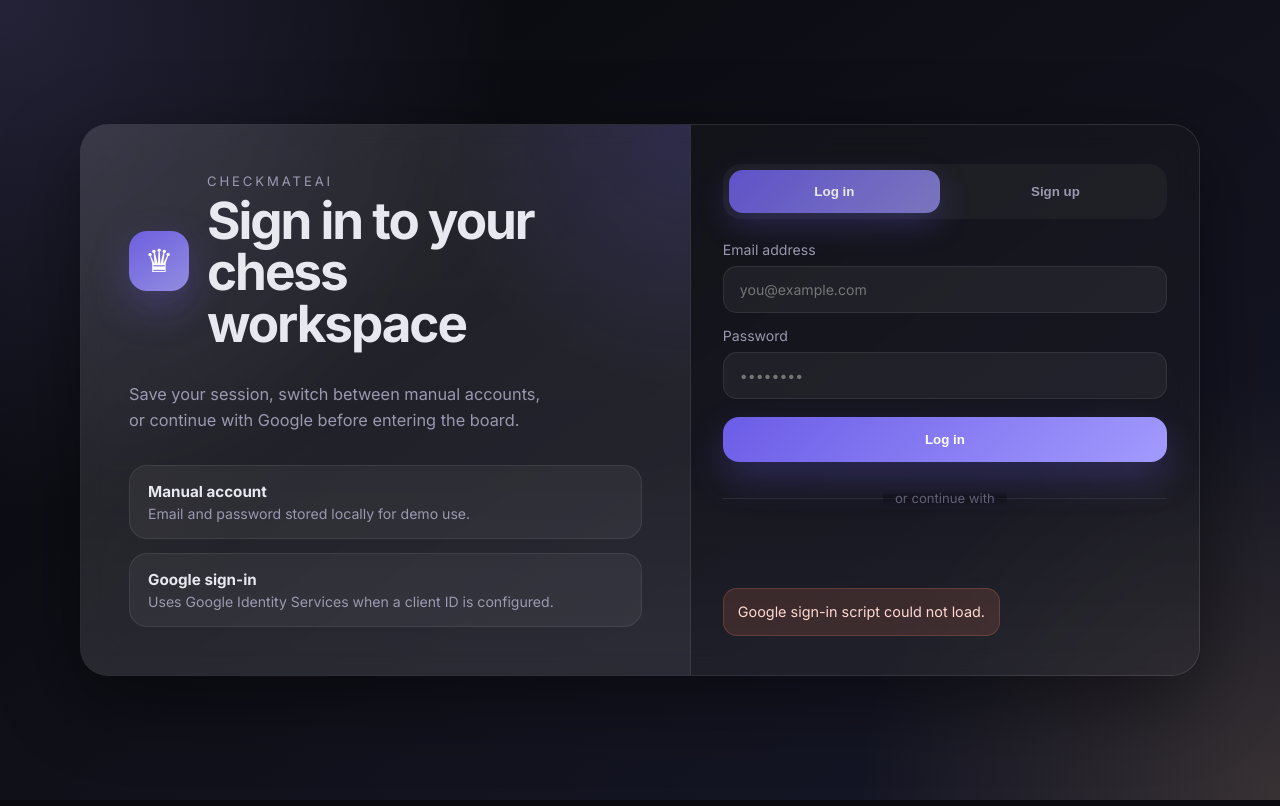
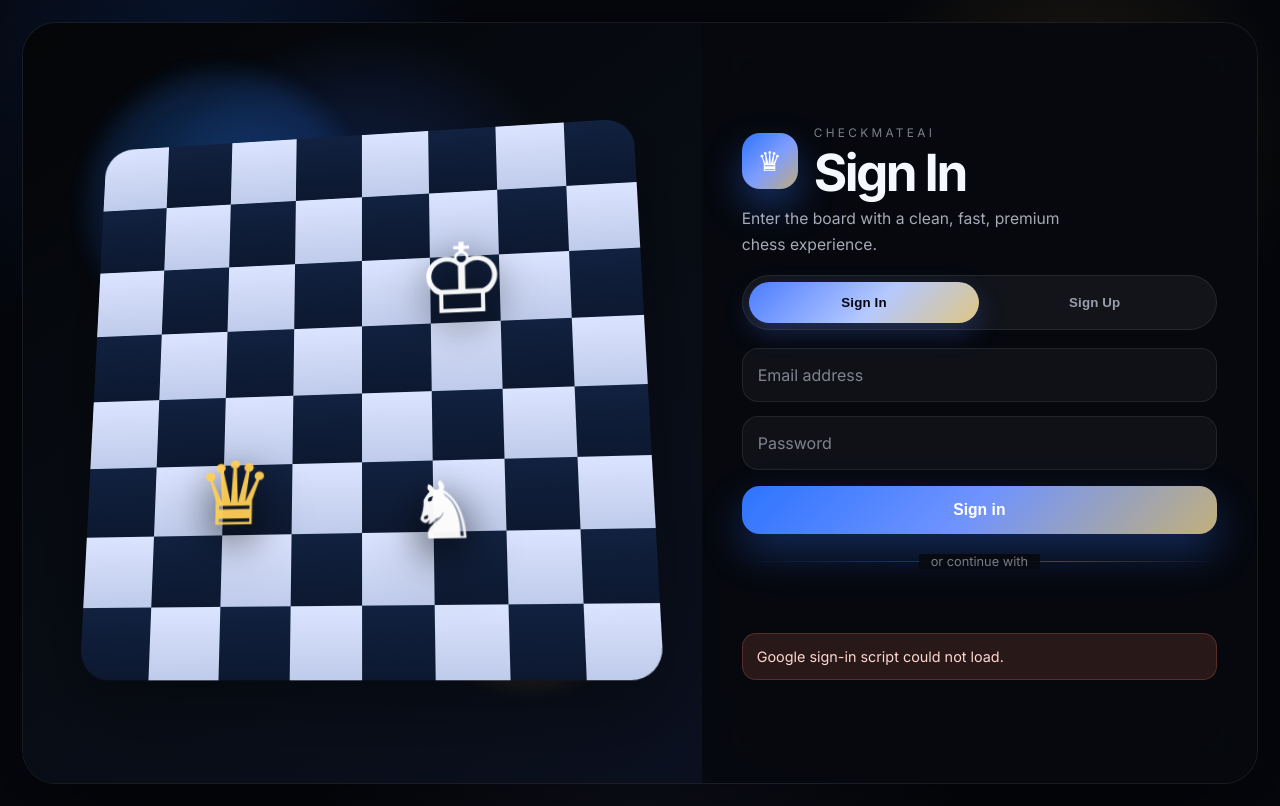
Before and after one commit to swapnilvasave24-web/ADSA-Chess-Engine-Game, a React (Vite) app in the folder frontend/: page / in a window 1280 px wide. Built offline with nearby package versions, Linux system fonts and the light colour scheme; no server answers.

Commit message:
Update login screen UI to latest design

```diff
--- a/frontend/src/components/AuthScreen.css
+++ b/frontend/src/components/AuthScreen.css
@@ -2,168 +2,233 @@
   min-height: 100vh;
   display: grid;
   place-items: center;
-  padding: 32px 20px;
+  padding: 22px;
   background:
-    radial-gradient(circle at top left, rgba(162, 155, 254, 0.18), transparent 34%),
-    radial-gradient(circle at bottom right, rgba(253, 203, 110, 0.14), transparent 28%),
-    linear-gradient(145deg, #08080c 0%, #10111a 52%, #17182a 100%);
+    radial-gradient(circle at 16% 14%, rgba(31, 111, 255, 0.22), transparent 22%),
+    radial-gradient(circle at 84% 18%, rgba(255, 201, 74, 0.16), transparent 18%),
+    radial-gradient(circle at 50% 88%, rgba(19, 22, 35, 0.95), transparent 34%),
+    #05070d;
+  position: relative;
+  overflow: hidden;
 }
 
-[data-theme="light"] .auth-screen {
-  background:
-    radial-gradient(circle at top left, rgba(108, 92, 231, 0.12), transparent 34%),
-    radial-gradient(circle at bottom right, rgba(253, 203, 110, 0.18), transparent 28%),
-    linear-gradient(145deg, #f5f7fb 0%, #eef1f7 52%, #e7ebf4 100%);
+.auth-screen::before {
+  content: '';
+  position: absolute;
+  inset: 0;
+  background-image:
+    linear-gradient(rgba(255, 255, 255, 0.035) 1px, transparent 1px),
+    linear-gradient(90deg, rgba(255, 255, 255, 0.035) 1px, transparent 1px);
+  background-size: 44px 44px;
+  opacity: 0.14;
+  mask-image: radial-gradient(circle at center, black 42%, transparent 86%);
+  pointer-events: none;
 }
 
 .auth-shell {
-  width: min(1120px, 100%);
-  border-radius: 28px;
+  width: min(1280px, 100%);
+  display: grid;
+  grid-template-columns: 1.1fr 0.9fr;
+  border-radius: 34px;
   overflow: hidden;
-  display: grid;
-  grid-template-columns: 1.2fr 1fr;
-  box-shadow: 0 24px 80px rgba(0, 0, 0, 0.45);
   position: relative;
+  background: rgba(7, 9, 15, 0.72);
+  box-shadow: 0 28px 120px rgba(0, 0, 0, 0.58);
+  border: 1px solid rgba(255, 255, 255, 0.08);
+  backdrop-filter: blur(18px);
 }
 
-.auth-shell::before {
+.auth-visual {
+  position: relative;
+  min-height: 760px;
+  padding: 44px;
+  display: flex;
+  align-items: center;
+  justify-content: center;
+  background:
+    radial-gradient(circle at 50% 30%, rgba(26, 57, 131, 0.7), transparent 35%),
+    linear-gradient(145deg, #040507 0%, #070b12 45%, #0b1020 100%);
+}
+
+.auth-visual::after {
   content: '';
   position: absolute;
   inset: 0;
-  background:
-    linear-gradient(135deg, rgba(255, 255, 255, 0.05), transparent 35%),
-    linear-gradient(0deg, rgba(255, 255, 255, 0.04), transparent 40%);
+  background-image:
+    linear-gradient(rgba(255, 255, 255, 0.025) 1px, transparent 1px),
+    linear-gradient(90deg, rgba(255, 255, 255, 0.025) 1px, transparent 1px);
+  background-size: 28px 28px;
+  opacity: 0.12;
   pointer-events: none;
 }
 
-.auth-hero {
-  padding: 48px;
+.auth-visual-orb {
+  position: absolute;
+  border-radius: 999px;
+  filter: blur(10px);
+  opacity: 0.9;
+  animation: floatOrb 12s ease-in-out infinite;
+}
+
+.auth-visual-orb-blue {
+  width: 260px;
+  height: 260px;
+  background: radial-gradient(circle, rgba(38, 125, 255, 0.55), rgba(38, 125, 255, 0));
+  top: 9%;
+  left: 8%;
+}
+
+.auth-visual-orb-gold {
+  width: 220px;
+  height: 220px;
+  background: radial-gradient(circle, rgba(255, 197, 72, 0.36), rgba(255, 197, 72, 0));
+  bottom: 12%;
+  right: 10%;
+  animation-delay: -4s;
+}
+
+.auth-visual-frame {
+  position: relative;
+  z-index: 1;
+  width: min(100%, 560px);
+  aspect-ratio: 1;
+  transform: perspective(1200px) rotateX(12deg) rotateY(-10deg) rotateZ(-1deg);
+  animation: frameFloat 10s ease-in-out infinite;
+}
+
+.auth-board {
+  position: absolute;
+  inset: 0;
+  display: grid;
+  grid-template-columns: repeat(8, 1fr);
+  border-radius: 30px;
+  overflow: hidden;
+  background: rgba(255, 255, 255, 0.02);
+  box-shadow: 0 24px 80px rgba(0, 0, 0, 0.42);
+}
+
+.auth-board-tile {
+  display: block;
+}
+
+.auth-board-tile.dark {
+  background: linear-gradient(180deg, #11213f, #0d1830);
+}
+
+.auth-board-tile.light {
+  background: linear-gradient(180deg, #dbe4ff, #bfcbea);
+}
+
+.auth-piece {
+  position: absolute;
+  color: rgba(255, 255, 255, 0.96);
+  text-shadow: 0 12px 36px rgba(0, 0, 0, 0.55);
+  filter: drop-shadow(0 14px 24px rgba(0, 0, 0, 0.42));
+}
+
+.auth-piece-king {
+  font-size: clamp(4rem, 8vw, 6.5rem);
+  left: 60%;
+  top: 18%;
+  animation: pieceBob 6s ease-in-out infinite;
+}
+
+.auth-piece-queen {
+  font-size: clamp(3.2rem, 7vw, 5.5rem);
+  left: 20%;
+  top: 58%;
+  color: rgba(255, 205, 84, 0.95);
+  animation: pieceBob 6s ease-in-out infinite reverse;
+}
+
+.auth-piece-knight {
+  font-size: clamp(2.8rem, 6vw, 4.8rem);
+  left: 58%;
+  top: 64%;
+  animation: pieceBob 6s ease-in-out infinite;
+  animation-delay: -2s;
+}
+
+.auth-panel {
+  padding: 40px;
   display: flex;
   flex-direction: column;
-  justify-content: space-between;
-  gap: 32px;
-  background:
-    radial-gradient(circle at top right, rgba(108, 92, 231, 0.18), transparent 32%),
-    linear-gradient(180deg, rgba(255, 255, 255, 0.04), rgba(255, 255, 255, 0.02));
-  border-right: 1px solid rgba(255, 255, 255, 0.08);
+  justify-content: center;
+  gap: 18px;
+  background: rgba(7, 10, 16, 0.72);
+  backdrop-filter: blur(24px);
 }
 
-[data-theme="light"] .auth-hero {
-  background:
-    radial-gradient(circle at top right, rgba(108, 92, 231, 0.14), transparent 32%),
-    linear-gradient(180deg, rgba(255, 255, 255, 0.82), rgba(247, 249, 253, 0.9));
-  border-right-color: rgba(0, 0, 0, 0.08);
+.auth-panel-top {
+  display: grid;
+  gap: 10px;
 }
 
-.auth-brand {
+.auth-brand-lockup {
   display: flex;
   align-items: center;
-  gap: 18px;
+  gap: 16px;
 }
 
 .auth-brand-mark {
-  width: 60px;
-  height: 60px;
+  width: 56px;
+  height: 56px;
+  border-radius: 18px;
   display: grid;
   place-items: center;
-  border-radius: 18px;
-  background: linear-gradient(145deg, rgba(108, 92, 231, 0.95), rgba(162, 155, 254, 0.85));
+  font-size: 1.7rem;
   color: white;
-  font-size: 2rem;
-  box-shadow: 0 16px 40px rgba(108, 92, 231, 0.3);
+  background: linear-gradient(135deg, #2d74ff, #7f9dff 52%, #d6b04b 118%);
+  box-shadow: 0 18px 36px rgba(45, 116, 255, 0.35);
 }
 
-.auth-kicker {
-  font-size: 0.82rem;
-  letter-spacing: 0.22em;
+.auth-brand-kicker {
+  font-size: 0.74rem;
+  letter-spacing: 0.28em;
   text-transform: uppercase;
-  color: var(--text-secondary);
-  margin-bottom: 6px;
+  color: rgba(232, 236, 255, 0.52);
+  margin-bottom: 8px;
 }
 
-.auth-hero h1 {
-  font-size: clamp(2.2rem, 4vw, 4.2rem);
-  line-height: 1;
-  letter-spacing: -0.04em;
-  max-width: 10ch;
+.auth-brand-lockup h1 {
+  font-size: clamp(2rem, 4vw, 3.5rem);
+  line-height: 0.95;
+  letter-spacing: -0.05em;
+  color: #f6f8ff;
 }
 
-.auth-copy {
-  max-width: 40ch;
-  color: var(--text-secondary);
-  font-size: 1.02rem;
+.auth-brand-copy {
+  color: rgba(229, 233, 247, 0.72);
+  max-width: 36ch;
   line-height: 1.6;
-}
-
-.auth-highlights {
-  display: grid;
-  gap: 14px;
-}
-
-.auth-highlights div {
-  display: grid;
-  gap: 4px;
-  padding: 16px 18px;
-  border-radius: 18px;
-  background: rgba(255, 255, 255, 0.05);
-  border: 1px solid rgba(255, 255, 255, 0.08);
-}
-
-[data-theme="light"] .auth-highlights div {
-  background: rgba(255, 255, 255, 0.72);
-  border-color: rgba(0, 0, 0, 0.08);
-}
-
-.auth-highlights strong {
-  font-size: 0.95rem;
-}
-
-.auth-highlights span {
-  font-size: 0.88rem;
-  color: var(--text-secondary);
-}
-
-.auth-panel {
-  padding: 32px;
-  display: flex;
-  flex-direction: column;
-  justify-content: center;
-  gap: 22px;
-  background: rgba(10, 10, 15, 0.35);
-}
-
-[data-theme="light"] .auth-panel {
-  background: rgba(255, 255, 255, 0.65);
+  font-size: 0.98rem;
 }
 
 .auth-tabs {
   display: grid;
   grid-template-columns: repeat(2, 1fr);
-  gap: 10px;
   padding: 6px;
-  border-radius: 18px;
-  background: rgba(255, 255, 255, 0.04);
-}
-
-[data-theme="light"] .auth-tabs {
-  background: rgba(0, 0, 0, 0.04);
+  border-radius: 999px;
+  background: rgba(255, 255, 255, 0.05);
+  border: 1px solid rgba(255, 255, 255, 0.08);
 }
 
 .auth-tabs button {
   border: 0;
-  border-radius: 14px;
-  padding: 14px 16px;
+  border-radius: 999px;
+  padding: 13px 16px;
   background: transparent;
-  color: var(--text-secondary);
-  font-weight: 700;
+  color: rgba(232, 236, 255, 0.64);
+  font-weight: 800;
+  letter-spacing: 0.01em;
   cursor: pointer;
   transition: all 180ms ease;
 }
 
 .auth-tabs button.active {
-  color: var(--text-primary);
-  background: linear-gradient(135deg, rgba(108, 92, 231, 0.85), rgba(162, 155, 254, 0.7));
-  box-shadow: 0 12px 30px rgba(108, 92, 231, 0.25);
+  color: #05070d;
+  background: linear-gradient(135deg, #4c7dff, #b5c8ff 55%, #f2c54d 120%);
+  box-shadow: 0 10px 24px rgba(76, 125, 255, 0.25);
 }
 
 .auth-form {
@@ -171,33 +236,45 @@
   gap: 14px;
 }
 
-.auth-form label {
-  display: grid;
-  gap: 8px;
-  font-size: 0.88rem;
-  color: var(--text-secondary);
+.floating-field {
+  position: relative;
 }
 
-.auth-form input {
+.floating-field input {
   width: 100%;
-  padding: 14px 16px;
-  border-radius: 14px;
   border: 1px solid rgba(255, 255, 255, 0.08);
-  background: rgba(255, 255, 255, 0.05);
-  color: var(--text-primary);
+  background: rgba(255, 255, 255, 0.04);
+  color: #f6f8ff;
+  border-radius: 16px;
+  padding: 18px 16px 14px;
   font: inherit;
   outline: none;
-  transition: border-color 180ms ease, box-shadow 180ms ease;
+  transition: border-color 160ms ease, box-shadow 160ms ease, transform 160ms ease, background 160ms ease;
 }
 
-.auth-form input:focus {
-  border-color: rgba(108, 92, 231, 0.75);
-  box-shadow: 0 0 0 4px rgba(108, 92, 231, 0.18);
+.floating-field span {
+  position: absolute;
+  left: 16px;
+  top: 50%;
+  transform: translateY(-50%);
+  color: rgba(232, 236, 255, 0.52);
+  pointer-events: none;
+  transition: all 160ms ease;
 }
 
-[data-theme="light"] .auth-form input {
-  background: rgba(255, 255, 255, 0.88);
-  border-color: rgba(0, 0, 0, 0.08);
+.floating-field input:focus,
+.floating-field input:not(:placeholder-shown) {
+  border-color: rgba(76, 125, 255, 0.78);
+  box-shadow: 0 0 0 4px rgba(76, 125, 255, 0.16);
+  background: rgba(255, 255, 255, 0.06);
+}
+
+.floating-field input:focus + span,
+.floating-field input:not(:placeholder-shown) + span {
+  top: 9px;
+  transform: none;
+  font-size: 0.72rem;
+  color: rgba(255, 204, 122, 0.9);
 }
 
 .auth-message {
@@ -210,43 +287,47 @@
 .auth-message-error {
   color: #ffd7d0;
   background: rgba(225, 112, 85, 0.16);
-  border: 1px solid rgba(225, 112, 85, 0.25);
-}
-
-[data-theme="light"] .auth-message-error {
-  color: #7a2d1b;
+  border: 1px solid rgba(225, 112, 85, 0.24);
 }
 
 .auth-message-info {
-  color: var(--text-secondary);
-  background: rgba(116, 185, 255, 0.12);
-  border: 1px solid rgba(116, 185, 255, 0.18);
+  color: rgba(232, 236, 255, 0.72);
+  background: rgba(76, 125, 255, 0.12);
+  border: 1px solid rgba(76, 125, 255, 0.18);
 }
 
 .auth-submit {
-  margin-top: 4px;
+  margin-top: 2px;
   border: 0;
-  border-radius: 16px;
+  border-radius: 18px;
   padding: 15px 18px;
   font-weight: 800;
+  font-size: 0.98rem;
   color: white;
   cursor: pointer;
-  background: linear-gradient(135deg, #6c5ce7, #a29bfe);
-  box-shadow: 0 16px 36px rgba(108, 92, 231, 0.28);
+  background: linear-gradient(135deg, #2d74ff, #6f93ff 48%, #e1bb49 120%);
+  box-shadow: 0 18px 42px rgba(45, 116, 255, 0.32);
+  transition: transform 160ms ease, box-shadow 160ms ease;
+}
+
+.auth-submit:hover {
+  transform: translateY(-1px);
+  box-shadow: 0 22px 48px rgba(45, 116, 255, 0.38);
 }
 
 .auth-submit:disabled {
   opacity: 0.75;
   cursor: wait;
+  transform: none;
 }
 
 .auth-divider {
   display: grid;
   place-items: center;
   position: relative;
-  margin: 6px 0;
-  color: var(--text-muted);
-  font-size: 0.82rem;
+  margin: 2px 0;
+  color: rgba(232, 236, 255, 0.5);
+  font-size: 0.8rem;
 }
 
 .auth-divider::before {
@@ -255,53 +336,130 @@
   inset-inline: 0;
   top: 50%;
   height: 1px;
-  background: rgba(255, 255, 255, 0.08);
+  background: linear-gradient(90deg, transparent, rgba(76, 125, 255, 0.28), rgba(255, 204, 122, 0.28), transparent);
 }
 
 .auth-divider span {
   position: relative;
   z-index: 1;
   padding: 0 12px;
-  background: linear-gradient(180deg, transparent, rgba(10, 10, 15, 0.45), transparent);
-}
-
-[data-theme="light"] .auth-divider span {
-  background: linear-gradient(180deg, transparent, rgba(255, 255, 255, 0.8), transparent);
+  background: rgba(7, 10, 16, 0.92);
 }
 
 .auth-google {
   display: grid;
   gap: 10px;
-  justify-items: start;
+  justify-items: stretch;
+}
+
+.google-button-host {
+  width: 100%;
 }
 
 .google-button-holder {
   min-height: 44px;
 }
 
-@media (max-width: 920px) {
+@keyframes floatOrb {
+  0%, 100% {
+    transform: translate3d(0, 0, 0) scale(1);
+  }
+  50% {
+    transform: translate3d(16px, -14px, 0) scale(1.06);
+  }
+}
+
+@keyframes frameFloat {
+  0%, 100% {
+    transform: perspective(1200px) rotateX(12deg) rotateY(-10deg) rotateZ(-1deg) translateY(0);
+  }
+  50% {
+    transform: perspective(1200px) rotateX(13deg) rotateY(-8deg) rotateZ(0deg) translateY(-10px);
+  }
+}
+
+@keyframes pieceBob {
+  0%, 100% {
+    transform: translateY(0) scale(1);
+  }
+  50% {
+    transform: translateY(-12px) scale(1.02);
+  }
+}
+
+@media (max-width: 980px) {
+  .auth-screen {
+    padding: 14px;
+  }
+
   .auth-shell {
     grid-template-columns: 1fr;
+    border-radius: 28px;
   }
 
-  .auth-hero {
-    border-right: 0;
-    border-bottom: 1px solid rgba(255, 255, 255, 0.08);
+  .auth-visual {
+    min-height: 460px;
+    padding: 28px;
+  }
+
+  .auth-panel {
+    padding: 28px;
+  }
+
+  .auth-visual-frame {
+    width: min(100%, 480px);
   }
 }
 
 @media (max-width: 640px) {
   .auth-screen {
-    padding: 16px;
+    padding: 10px;
+    place-items: stretch;
   }
 
-  .auth-hero,
+  .auth-visual {
+    min-height: 320px;
+    padding: 18px;
+  }
+
+  .auth-visual-frame {
+    width: 100%;
+    transform: perspective(1200px) rotateX(10deg) rotateY(-8deg) rotateZ(-1deg);
+  }
+
   .auth-panel {
-    padding: 24px;
+    padding: 20px;
+  }
+
+  .auth-mark-row {
+    align-items: flex-start;
   }
 
   .auth-brand-mark {
     width: 52px;
     height: 52px;
+    font-size: 1.6rem;
+    border-radius: 16px;
+  }
+
+  .auth-brand-lockup h1 {
+    font-size: clamp(1.8rem, 8vw, 2.5rem);
+  }
+
+  .auth-tabs {
+    padding: 5px;
+  }
+
+  .auth-tabs button {
+    padding: 12px 10px;
+    font-size: 0.92rem;
+  }
+
+  .floating-field input {
+    border-radius: 14px;
+  }
+
+  .auth-submit {
+    border-radius: 16px;
   }
 }
--- a/frontend/src/components/AuthScreen.jsx
+++ b/frontend/src/components/AuthScreen.jsx
@@ -3,6 +3,17 @@
 import './AuthScreen.css';
 
 const DEFAULT_GOOGLE_CLIENT_ID = import.meta.env.VITE_GOOGLE_CLIENT_ID || '';
+
+const BOARD_PATTERN = [
+  [0, 1, 0, 1, 0, 1, 0, 1],
+  [1, 0, 1, 0, 1, 0, 1, 0],
+  [0, 1, 0, 1, 0, 1, 0, 1],
+  [1, 0, 1, 0, 1, 0, 1, 0],
+  [0, 1, 0, 1, 0, 1, 0, 1],
+  [1, 0, 1, 0, 1, 0, 1, 0],
+  [0, 1, 0, 1, 0, 1, 0, 1],
+  [1, 0, 1, 0, 1, 0, 1, 0],
+];
 
 export default function AuthScreen({ onAuthenticated }) {
   const [mode, setMode] = useState('login');
@@ -16,6 +27,7 @@
   const [googleError, setGoogleError] = useState('');
 
   const googleButtonRef = useRef(null);
+  const googleButtonHostRef = useRef(null);
   const clientId = useMemo(() => DEFAULT_GOOGLE_CLIENT_ID.trim(), []);
 
   useEffect(() => {
@@ -37,7 +49,10 @@
   }, [clientId]);
 
   useEffect(() => {
-    if (!clientId || !googleReady || !googleButtonRef.current || !window.google?.accounts?.id) return;
+    if (!clientId || !googleReady || !googleButtonRef.current || !googleButtonHostRef.current || !window.google?.accounts?.id) return;
+
+    const renderGoogleButton = () => {
+      const width = Math.max(240, Math.min(googleButtonHostRef.current.clientWidth, 440));
 
       window.google.accounts.id.initialize({
         client_id: clientId,
@@ -54,11 +69,22 @@
       googleButtonRef.current.innerHTML = '';
       window.google.accounts.id.renderButton(googleButtonRef.current, {
         theme: 'outline',
-      size: 'large',
-      width: 320,
+        size: width < 340 ? 'medium' : 'large',
+        width,
         text: 'signin_with',
         shape: 'pill',
       });
+    };
+
+    renderGoogleButton();
+
+    const resizeObserver = new ResizeObserver(() => {
+      renderGoogleButton();
+    });
+
+    resizeObserver.observe(googleButtonHostRef.current);
+
+    return () => resizeObserver.disconnect();
   }, [clientId, googleReady, onAuthenticated]);
 
   const resetMessages = () => {
@@ -108,70 +134,77 @@
   return (
     <div className="auth-screen">
       <div className="auth-shell glass">
-        <section className="auth-hero">
-          <div className="auth-brand">
-            <span className="auth-brand-mark">♛</span>
-            <div>
-              <p className="auth-kicker">CheckmateAI</p>
-              <h1>Sign in to your chess workspace</h1>
-            </div>
-          </div>
+        <section className="auth-visual" aria-hidden="true">
+          <div className="auth-visual-orb auth-visual-orb-blue" />
+          <div className="auth-visual-orb auth-visual-orb-gold" />
 
-          <p className="auth-copy">
-            Save your session, switch between manual accounts, or continue with Google before entering the board.
-          </p>
-
-          <div className="auth-highlights">
-            <div>
-              <strong>Manual account</strong>
-              <span>Email and password stored locally for demo use.</span>
-            </div>
-            <div>
-              <strong>Google sign-in</strong>
-              <span>Uses Google Identity Services when a client ID is configured.</span>
+          <div className="auth-visual-frame">
+            <div className="auth-board">
+              {BOARD_PATTERN.map((row, rowIndex) =>
+                row.map((tile, colIndex) => (
+                  <span
+                    key={`tile-${rowIndex}-${colIndex}`}
+                    className={`auth-board-tile ${tile === 0 ? 'light' : 'dark'}`}
+                  />
+                )),
+              )}
+              <span className="auth-piece auth-piece-king">♔</span>
+              <span className="auth-piece auth-piece-queen">♛</span>
+              <span className="auth-piece auth-piece-knight">♞</span>
             </div>
           </div>
         </section>
 
         <section className="auth-panel">
+          <div className="auth-panel-top">
+            <div className="auth-brand-lockup">
+              <span className="auth-brand-mark">♛</span>
+              <div>
+                <p className="auth-brand-kicker">CheckmateAI</p>
+                <h1>{mode === 'signup' ? 'Sign Up' : 'Sign In'}</h1>
+              </div>
+            </div>
+            <p className="auth-brand-copy">Enter the board with a clean, fast, premium chess experience.</p>
+          </div>
+
           <div className="auth-tabs" role="tablist" aria-label="Authentication mode">
             <button className={mode === 'login' ? 'active' : ''} onClick={() => { setMode('login'); resetMessages(); }} type="button">
-              Log in
+              Sign In
             </button>
             <button className={mode === 'signup' ? 'active' : ''} onClick={() => { setMode('signup'); resetMessages(); }} type="button">
-              Sign up
+              Sign Up
             </button>
           </div>
 
           <form className="auth-form" onSubmit={handleSubmit}>
             {mode === 'signup' && (
-              <label>
-                Full name
-                <input value={name} onChange={(event) => setName(event.target.value)} placeholder="Your name" autoComplete="name" />
+              <label className="floating-field">
+                <input value={name} onChange={(event) => setName(event.target.value)} placeholder=" " autoComplete="name" />
+                <span>Full name</span>
               </label>
             )}
 
-            <label>
-              Email address
-              <input value={email} onChange={(event) => setEmail(event.target.value)} placeholder="you@example.com" type="email" autoComplete="email" />
+            <label className="floating-field">
+              <input value={email} onChange={(event) => setEmail(event.target.value)} placeholder=" " type="email" autoComplete="email" />
+              <span>Email address</span>
             </label>
 
-            <label>
-              Password
-              <input value={password} onChange={(event) => setPassword(event.target.value)} placeholder="••••••••" type="password" autoComplete={mode === 'signup' ? 'new-password' : 'current-password'} />
+            <label className="floating-field">
+              <input value={password} onChange={(event) => setPassword(event.target.value)} placeholder=" " type="password" autoComplete={mode === 'signup' ? 'new-password' : 'current-password'} />
+              <span>Password</span>
             </label>
 
             {mode === 'signup' && (
-              <label>
-                Confirm password
-                <input value={confirmPassword} onChange={(event) => setConfirmPassword(event.target.value)} placeholder="Repeat password" type="password" autoComplete="new-password" />
+              <label className="floating-field">
+                <input value={confirmPassword} onChange={(event) => setConfirmPassword(event.target.value)} placeholder=" " type="password" autoComplete="new-password" />
+                <span>Confirm password</span>
               </label>
             )}
 
             {message && <div className="auth-message auth-message-error">{message}</div>}
 
             <button className="auth-submit" type="submit" disabled={isSubmitting}>
-              {isSubmitting ? 'Please wait...' : mode === 'signup' ? 'Create account' : 'Log in'}
+              {isSubmitting ? 'Please wait...' : mode === 'signup' ? 'Create account' : 'Sign in'}
             </button>
           </form>
 
@@ -181,13 +214,13 @@
 
           <div className="auth-google">
             {clientId ? (
-              <>
+              <div ref={googleButtonHostRef} className="google-button-host">
                 <div ref={googleButtonRef} className="google-button-holder" />
                 {googleError && <div className="auth-message auth-message-error">{googleError}</div>}
-              </>
+              </div>
             ) : (
               <div className="auth-message auth-message-info">
-                Set VITE_GOOGLE_CLIENT_ID in frontend/.env to enable the Google sign-in button.
+                Set VITE_GOOGLE_CLIENT_ID in frontend/.env to enable the Google button.
               </div>
             )}
           </div>
```
Lines whose indentation alone changed are shown as unchanged.
